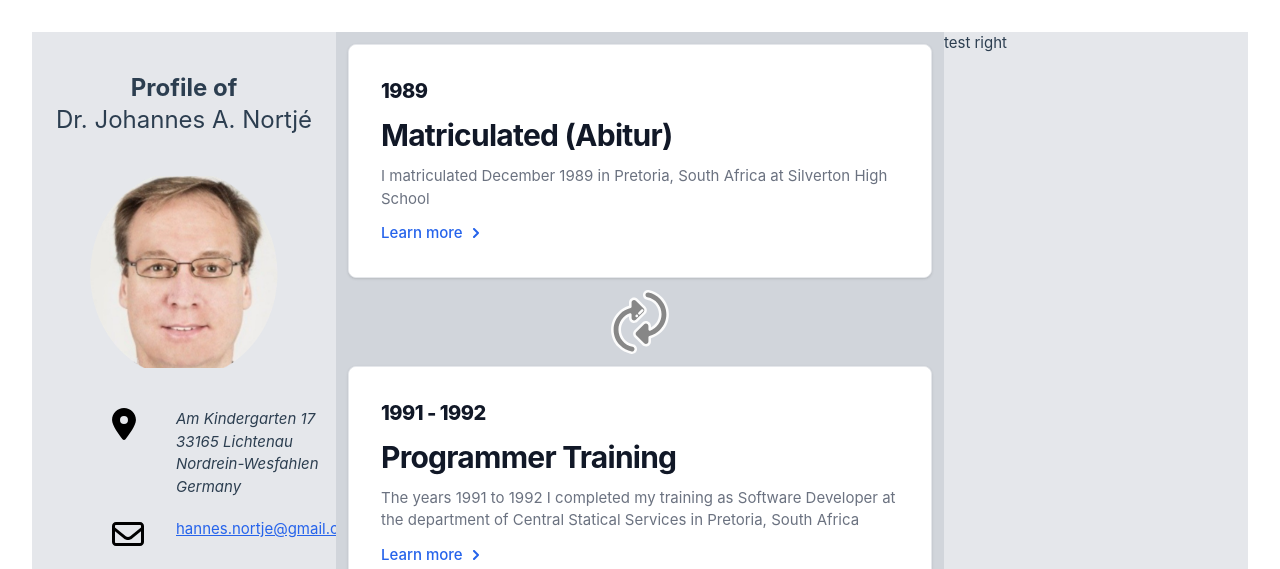
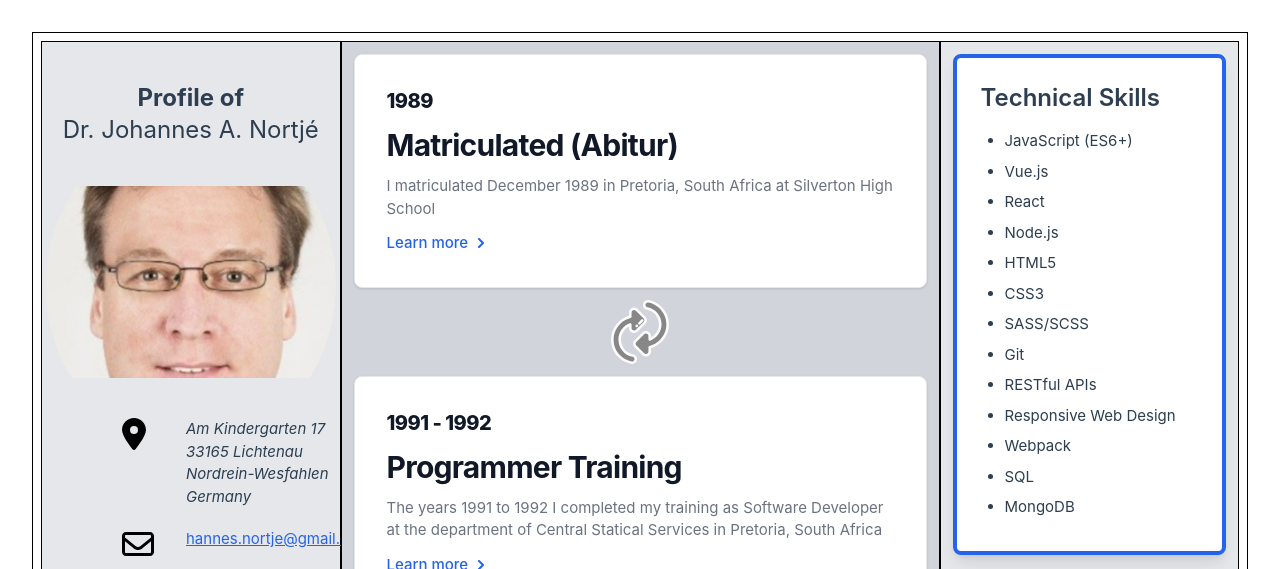
Before and after one commit to hannesnortje/profile, a Vue app: page / in a window 1280 px wide. Shown: the top 569 px of the page. Built offline with nearby package versions, Linux system fonts and the light colour scheme.

Commit message:
Start adding Toolbox

```diff
--- a/src/App.vue
+++ b/src/App.vue
@@ -14,7 +14,7 @@
 
     <!-- <RouterView /> -->
     <template #right>
-      <div>test right</div>
+      <TechnicalToolboxVue></TechnicalToolboxVue>
     </template>
   </DefaultLayout>
 </template>
@@ -26,6 +26,7 @@ import LeafletMap from '@/components/LeafletMap.vue'
 import CV from './components/CV.vue'
 import { type MapDetails } from '@/interface/timeline'
 import { ref } from 'vue'
+import TechnicalToolboxVue from './components/TechnicalToolbox.vue'
 
 //import { RouterLink, RouterView } from 'vue-router'
 
--- a/src/components/MetaInformation.vue
+++ b/src/components/MetaInformation.vue
@@ -6,20 +6,20 @@
     </header>
 
     <div class="flex place-content-center pt-10">
-      <img class="object-cover h-48 w-96 object-scale-down" :src="metaInformation.picture" />
+      <img class="object-cover h-48 w-96" :src="metaInformation.picture" />
     </div>
 
     <!-- address -->
 
     <div class="mt-10 ml-20 flex">
-      <img class="object-cover h-8 object-scale-down" src="/icons/location-dot-solid.svg" />
+      <img class="object-cover h-8" src="/icons/location-dot-solid.svg" />
       <address class="ml-10" v-html="addressFormatting(metaInformation.address)"></address>
     </div>
 
     <!-- email -->
 
     <div class="mt-5 ml-20 flex">
-      <img class="object-cover h-8 object-scale-down" src="/icons/envelope-regular.svg" />
+      <img class="object-cover h-8" src="/icons/envelope-regular.svg" />
       <a
         class="ml-8 underline text-blue-600 visited:text-purple-600"
         href="mailto:hannes.nortje@gmail.com"
@@ -30,7 +30,7 @@
     <!-- telephone -->
 
     <div class="mt-5 ml-20 flex">
-      <img class="object-cover h-8 object-scale-down" src="/icons/phone-solid.svg" />
+      <img class="object-cover h-8" src="/icons/phone-solid.svg" />
       <a class="ml-8">{{ metaInformation.telephone }}</a>
     </div>
   </div>
--- /dev/null
+++ b/src/components/TechnicalToolbox.vue
@@ -0,0 +1,32 @@
+<template>
+  <div class="p-3">
+    <div class="bg-white border-4 border-blue-600 shadow-lg rounded-lg p-6">
+      <h2 class="text-2xl font-semibold mb-4">Technical Skills</h2>
+      <ul class="list-disc pl-6">
+        <li class="mb-2" v-for="skill in skills" :key="skill">{{ skill }}</li>
+      </ul>
+    </div>
+  </div>
+</template>
+
+<script setup lang="ts">
+const skills = [
+  'JavaScript (ES6+)',
+  'Vue.js',
+  'React',
+  'Node.js',
+  'HTML5',
+  'CSS3',
+  'SASS/SCSS',
+  'Git',
+  'RESTful APIs',
+  'Responsive Web Design',
+  'Webpack',
+  'SQL',
+  'MongoDB'
+]
+</script>
+
+<style scoped>
+/* You can add custom styling here if needed */
+</style>
--- a/src/interface/timeline.ts
+++ b/src/interface/timeline.ts
@@ -1,6 +1,6 @@
 export interface MapDetails {
   marker?: number[];
-  rectangle?: [][];
+  rectangle?: number[][];
   name: string
 }
 
--- a/src/layouts/DefaultLayout.vue
+++ b/src/layouts/DefaultLayout.vue
@@ -1,12 +1,12 @@
 <template>
-  <div class="flex flex-wrap h-screen">
-    <div class="w-full sm:w-1/4 bg-gray-200 top-0">
+  <div class="flex flex-wrap h-screen border border-black p-2">
+    <div class="w-full sm:w-1/4 bg-gray-200 top-0 border border-black">
       <slot name="left"></slot>
     </div>
-    <div class="w-full sm:w-2/4 bg-gray-300">
+    <div class="w-full sm:w-2/4 bg-gray-300 border border-black">
       <slot></slot>
     </div>
-    <div class="w-full sm:w-1/4 bg-gray-200 top-0">
+    <div class="w-full sm:w-1/4 bg-gray-200 top-0 border border-black">
       <slot name="right"></slot>
     </div>
   </div>
```
